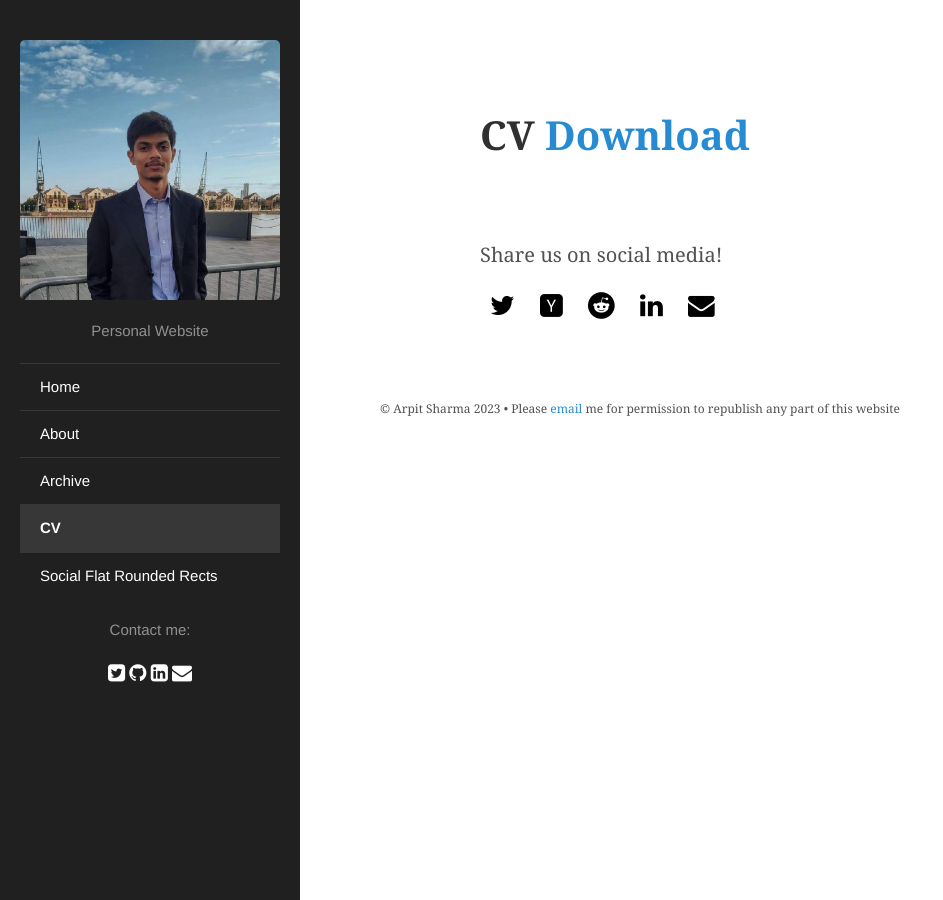
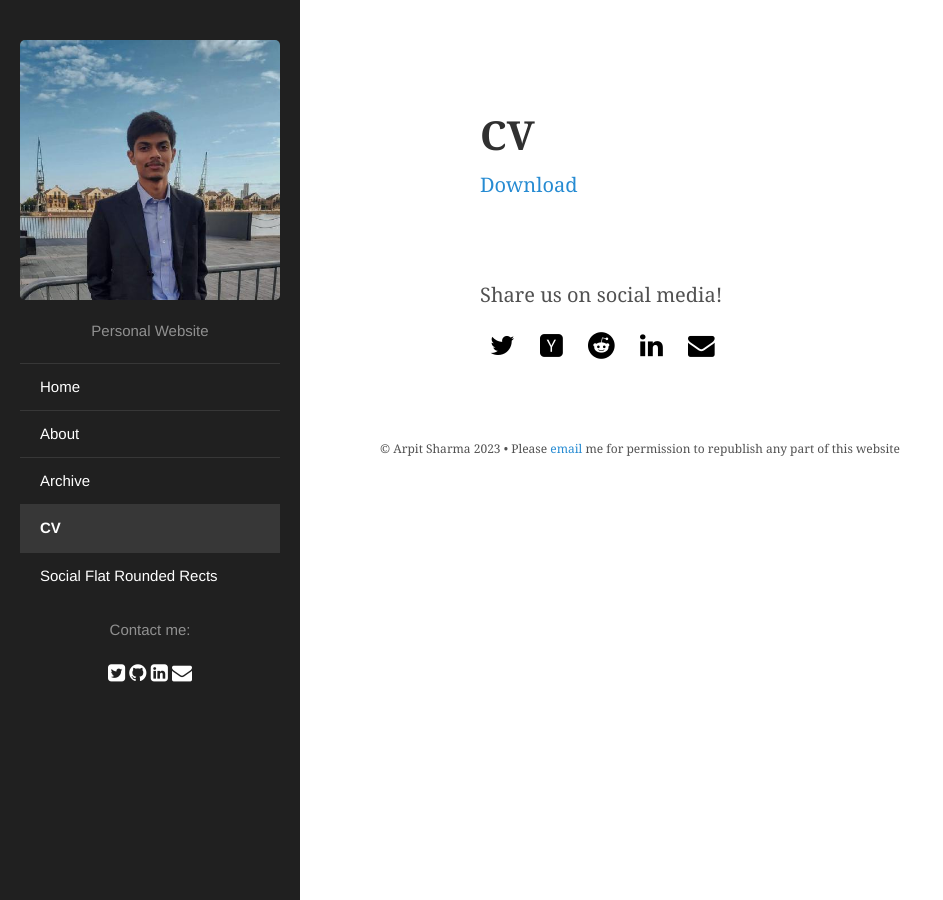
Before and after one commit to sharma-arpit/personal-website, a Jekyll site: the page built from cv.md, in a window 1280 px wide. Shown: the whole page, without its empty margins (0-943 px from the left). Built offline with Jekyll 4.4.1, drawn with Linux system fonts in a browser that asks for light colours; nearby versions of some CDN libraries; library files that are not in the unit come from our copies.

Commit message:
cv page fixed

```diff
--- a/_layouts/page.html
+++ b/_layouts/page.html
@@ -3,6 +3,7 @@
 ---
 
 <div class="page">
-  <h1 class="page-title">{{ page.title }} {% if page.cv_pdf %}<a href="{{ page.cv_pdf | prepend: 'assets/pdf/' | relative_url}}" target="_blank" rel="noopener noreferrer">Download</a>{% endif %}</h1>
+  <h1 class="page-title">{{ page.title }}</h1>
+  {% if page.cv_pdf %}<p><a href="{{ page.cv_pdf | prepend: 'assets/pdf/' | relative_url}}" target="_blank" rel="noopener noreferrer">Download</p></a>{% endif %}
   {{ content }}
 </div>
```
